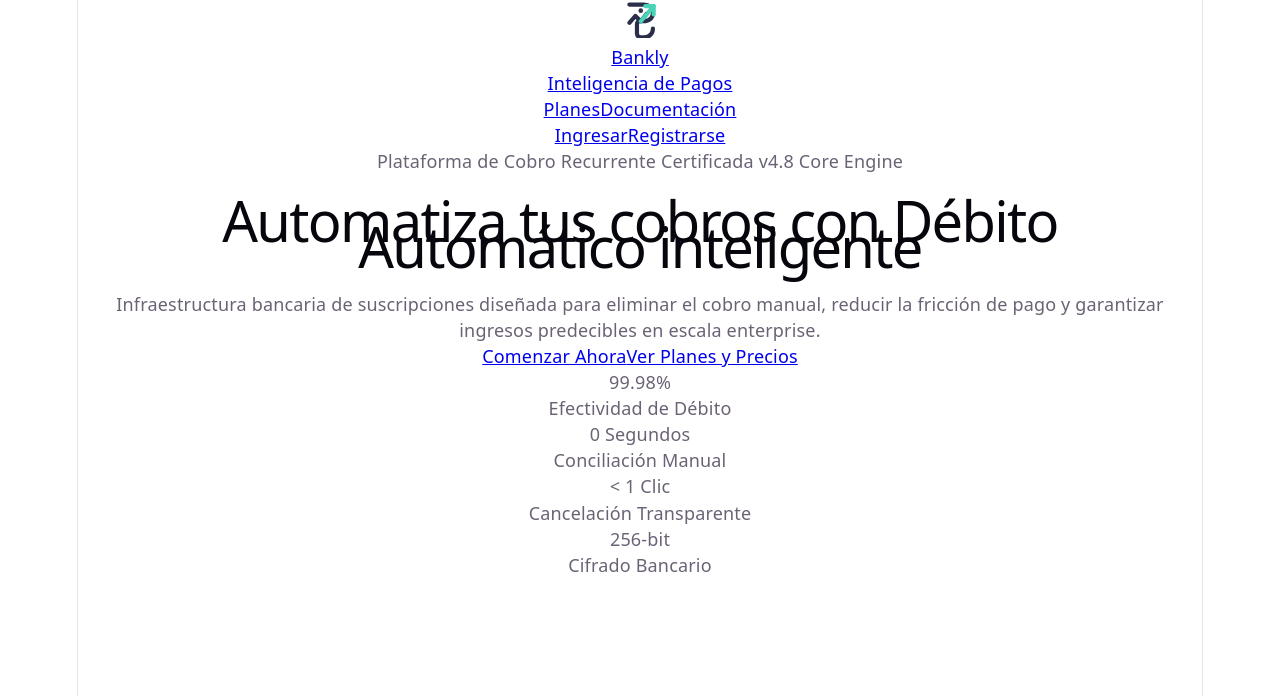
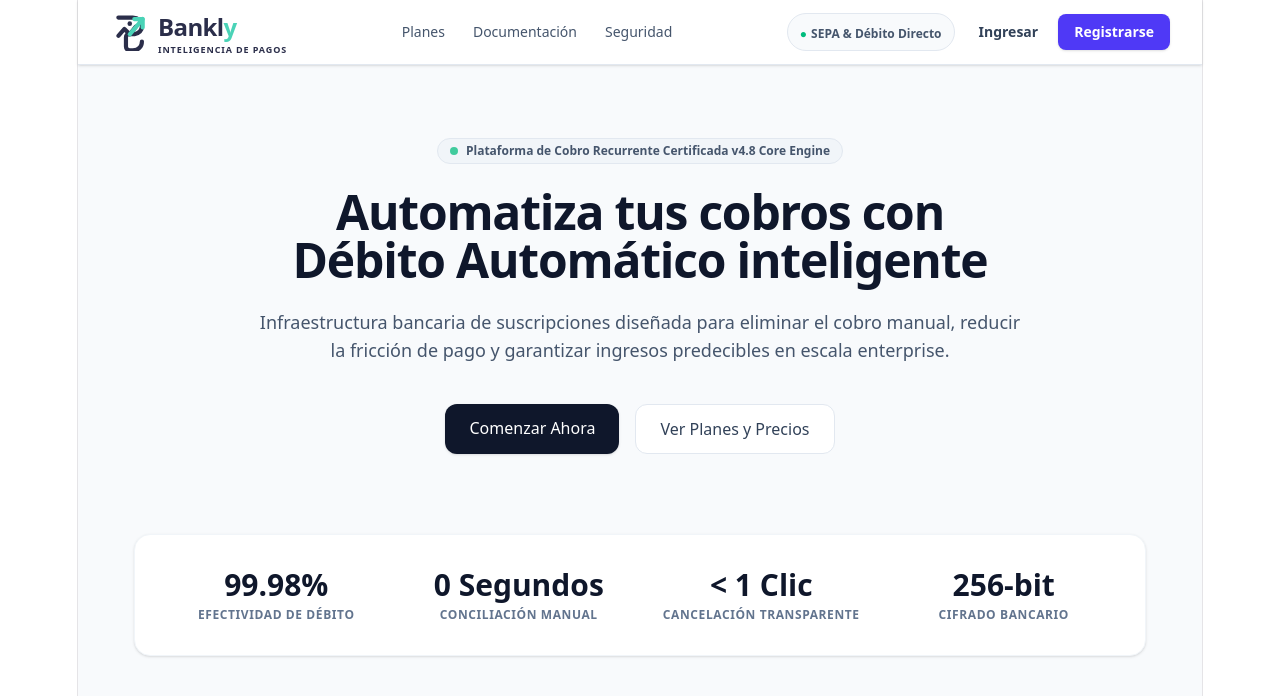
Before and after one commit to Rompecorotos/hackathon-30x---Rompecorotos, a React app in the folder Frontend/: page / in a window 1280 px wide. Shown: the top 696 px of the page. Built offline with nearby package versions, Linux system fonts and the light colour scheme; the HTML template or start-up script is replaced by a standard one.

Commit message:
refactor: Mejora del diseño del header con tailwind

```diff
--- a/Frontend/src/components/AuthButtons.jsx
+++ b/Frontend/src/components/AuthButtons.jsx
@@ -1,38 +1,55 @@
+
 import React from 'react';
+import { Link } from 'react-router-dom';
 
-export const AuthButtons = ({ isLoggedIn }) => {
+export const AuthButtons = ({ isLoggedIn = false }) => {
   if (isLoggedIn) {
     return (
       <div className="flex items-center gap-3">
-        <span className="text-xs font-semibold px-2.5 py-1 rounded-full bg-slate-100 text-slate-600 border border-slate-200">
-          ● Cuenta Activa
+        <span className="hidden items-center gap-1.5 rounded-full border border-emerald-200 bg-emerald-50 px-3 py-1.5 text-xs font-semibold text-emerald-700 sm:flex">
+          <span>●</span>
+          Cuenta activa
         </span>
-        <button
-          className="w-9 h-9 rounded-full bg-slate-900 text-white flex items-center justify-center hover:bg-slate-800 transition-colors shadow-sm"
-          title="Mi Perfil"
+
+        <Link
+          to="/perfil"
+          title="Mi perfil"
+          aria-label="Mi perfil"
+          className="flex h-9 w-9 items-center justify-center rounded-full bg-indigo-950 text-white transition hover:bg-indigo-800"
         >
-          <svg xmlns="http://www.w3.org/2000/svg" className="h-5 w-5" viewBox="0 0 20 20" fill="currentColor">
-            <path fillRule="evenodd" d="M10 9a3 3 0 100-6 3 3 0 000 6zm-7 9a7 7 0 1114 0H3z" clipRule="evenodd" />
+          <svg
+            xmlns="http://www.w3.org/2000/svg"
+            viewBox="0 0 20 20"
+            fill="currentColor"
+            className="h-5 w-5"
+            aria-hidden="true"
+          >
+            <path
+              fillRule="evenodd"
+              d="M10 9a3 3 0 100-6 3 3 0 000 6zm-7 9a7 7 0 1114 0H3z"
+              clipRule="evenodd"
+            />
           </svg>
-        </button>
+        </Link>
       </div>
     );
   }
 
   return (
-    <div className="flex items-center gap-3">
-      <a
-        href="/login"
-        className="text-sm font-medium text-slate-700 hover:text-slate-900 px-3 py-2 rounded-lg transition-colors"
+    <div className="flex items-center gap-2">
+      <Link
+        to="/login"
+        className="rounded-lg px-3 py-2 text-sm font-semibold text-slate-700 transition hover:bg-slate-100 hover:text-indigo-700"
       >
         Ingresar
-      </a>
-      <a
-        href="/register"
-        className="text-sm font-medium text-white bg-indigo-600 hover:bg-indigo-700 px-4 py-2 rounded-lg shadow-sm transition-all"
+      </Link>
+
+      <Link
+        to="/register"
+        className="rounded-lg bg-indigo-600 px-4 py-2 text-sm font-semibold text-white shadow-sm transition hover:bg-indigo-700"
       >
         Registrarse
-      </a>
+      </Link>
     </div>
   );
 };
--- a/Frontend/src/components/NavLink.jsx
+++ b/Frontend/src/components/NavLink.jsx
@@ -1,12 +1,26 @@
+
 import React from 'react';
+import { Link, useLocation } from 'react-router-dom';
 
 export const NavLink = ({ href, children }) => {
+  const location = useLocation();
+  const isActive = location.pathname === href;
+
   return (
-    <a
-      href={href}
-      className="text-sm font-medium text-slate-600 hover:text-slate-900 transition-colors"
+    <Link
+      to={href}
+      className={`relative py-2 text-sm font-medium transition-colors
+        ${
+          isActive
+            ? 'text-indigo-700'
+            : 'text-slate-600 hover:text-indigo-700'
+        }`}
     >
       {children}
-    </a>
+
+      {isActive && (
+        <span className="absolute inset-x-0 -bottom-1 h-0.5 rounded-full bg-indigo-600" />
+      )}
+    </Link>
   );
 };
--- a/Frontend/src/index.css
+++ b/Frontend/src/index.css
@@ -1,3 +1,5 @@
+@import "tailwindcss";
+
 :root {
   --text: #6b6375;
   --text-h: #08060d;
@@ -8,26 +10,11 @@
   --accent-bg: rgba(170, 59, 255, 0.1);
   --accent-border: rgba(170, 59, 255, 0.5);
   --social-bg: rgba(244, 243, 236, 0.5);
-  --shadow:
-    rgba(0, 0, 0, 0.1) 0 10px 15px -3px, rgba(0, 0, 0, 0.05) 0 4px 6px -2px;
+  --shadow: rgba(0, 0, 0, 0.1) 0 10px 15px -3px, rgba(0, 0, 0, 0.05) 0 4px 6px -2px;
 
   --sans: system-ui, 'Segoe UI', Roboto, sans-serif;
   --heading: system-ui, 'Segoe UI', Roboto, sans-serif;
   --mono: ui-monospace, Consolas, monospace;
-
-  font: 18px/145% var(--sans);
-  letter-spacing: 0.18px;
-  color-scheme: light dark;
-  color: var(--text);
-  background: var(--bg);
-  font-synthesis: none;
-  text-rendering: optimizeLegibility;
-  -webkit-font-smoothing: antialiased;
-  -moz-osx-font-smoothing: grayscale;
-
-  @media (max-width: 1024px) {
-    font-size: 16px;
-  }
 }
 
 @media (prefers-color-scheme: dark) {
@@ -41,17 +28,15 @@
     --accent-bg: rgba(192, 132, 252, 0.15);
     --accent-border: rgba(192, 132, 252, 0.5);
     --social-bg: rgba(47, 48, 58, 0.5);
-    --shadow:
-      rgba(0, 0, 0, 0.4) 0 10px 15px -3px, rgba(0, 0, 0, 0.25) 0 4px 6px -2px;
-  }
-
-  #social .button-icon {
-    filter: invert(1) brightness(2);
+    --shadow: rgba(0, 0, 0, 0.4) 0 10px 15px -3px, rgba(0, 0, 0, 0.25) 0 4px 6px -2px;
   }
 }
 
 body {
   margin: 0;
+  font-family: var(--sans);
+  color: var(--text);
+  background-color: var(--bg);
 }
 
 #root {
@@ -65,47 +50,3 @@
   flex-direction: column;
   box-sizing: border-box;
 }
-
-h1,
-h2 {
-  font-family: var(--heading);
-  font-weight: 500;
-  color: var(--text-h);
-}
-
-h1 {
-  font-size: 56px;
-  letter-spacing: -1.68px;
-  margin: 32px 0;
-  @media (max-width: 1024px) {
-    font-size: 36px;
-    margin: 20px 0;
-  }
-}
-h2 {
-  font-size: 24px;
-  line-height: 118%;
-  letter-spacing: -0.24px;
-  margin: 0 0 8px;
-  @media (max-width: 1024px) {
-    font-size: 20px;
-  }
-}
-p {
-  margin: 0;
-}
-
-code,
-.counter {
-  font-family: var(--mono);
-  display: inline-flex;
-  border-radius: 4px;
-  color: var(--text-h);
-}
-
-code {
-  font-size: 15px;
-  line-height: 135%;
-  padding: 4px 8px;
-  background: var(--code-bg);
-}
--- a/Frontend/src/layouts/Header.jsx
+++ b/Frontend/src/layouts/Header.jsx
@@ -1,31 +1,40 @@
+
 import React from 'react';
+import { Link } from 'react-router-dom';
 import { Logo } from '../components/Logo';
 import { NavLink } from '../components/NavLink';
 import { AuthButtons } from '../components/AuthButtons';
 
 export const Header = ({ isLoggedIn = false }) => {
   return (
-    <header className="sticky top-0 z-50 bg-white/80 backdrop-blur-md border-b border-slate-100">
-      <div className="max-w-7xl mx-auto px-4 sm:px-6 lg:px-8 h-16 flex items-center justify-between">
+    <header className="sticky top-0 z-50 w-full border-b border-slate-200 bg-white shadow-sm">
+      <div className="mx-auto flex h-16 max-w-7xl items-center justify-between px-4 sm:px-6 lg:px-8">
 
-        {/* Izquierda: Logo y Menú de Navegación */}
-        <div className="flex items-center gap-8">
+        {/* Logo */}
         <Logo />
 
-          <nav className="hidden md:flex items-center gap-6">
-            <NavLink href="#planes">Planes</NavLink>
-            <NavLink href="#documentacion">Documentación</NavLink>
+        {/* Navegación principal */}
+        <nav className="hidden items-center gap-7 md:flex">
+          <NavLink href="/planes">Planes</NavLink>
+          <NavLink href="/documentacion">Documentación</NavLink>
+          <NavLink href="/seguridad">Seguridad</NavLink>
 
-            {/* Opción adicional visible SOLO cuando está logueado */}
           {isLoggedIn && (
-              <NavLink href="#dashboard">Mi Panel</NavLink>
+            <NavLink href="/dashboard">Mi Panel</NavLink>
           )}
         </nav>
+
+        {/* Acciones del usuario */}
+        <div className="flex items-center gap-3">
+          <div className="hidden rounded-full border border-slate-200 bg-slate-50 px-3 py-1.5 sm:block">
+            <span className="text-xs font-semibold text-slate-600">
+              <span className="mr-1 text-emerald-500">●</span>
+              SEPA & Débito Directo
+            </span>
           </div>
 
-        {/* Derecha: Botones de Auth */}
           <AuthButtons isLoggedIn={isLoggedIn} />
-
+        </div>
       </div>
     </header>
   );
```
Lines whose indentation alone changed are shown as unchanged.
